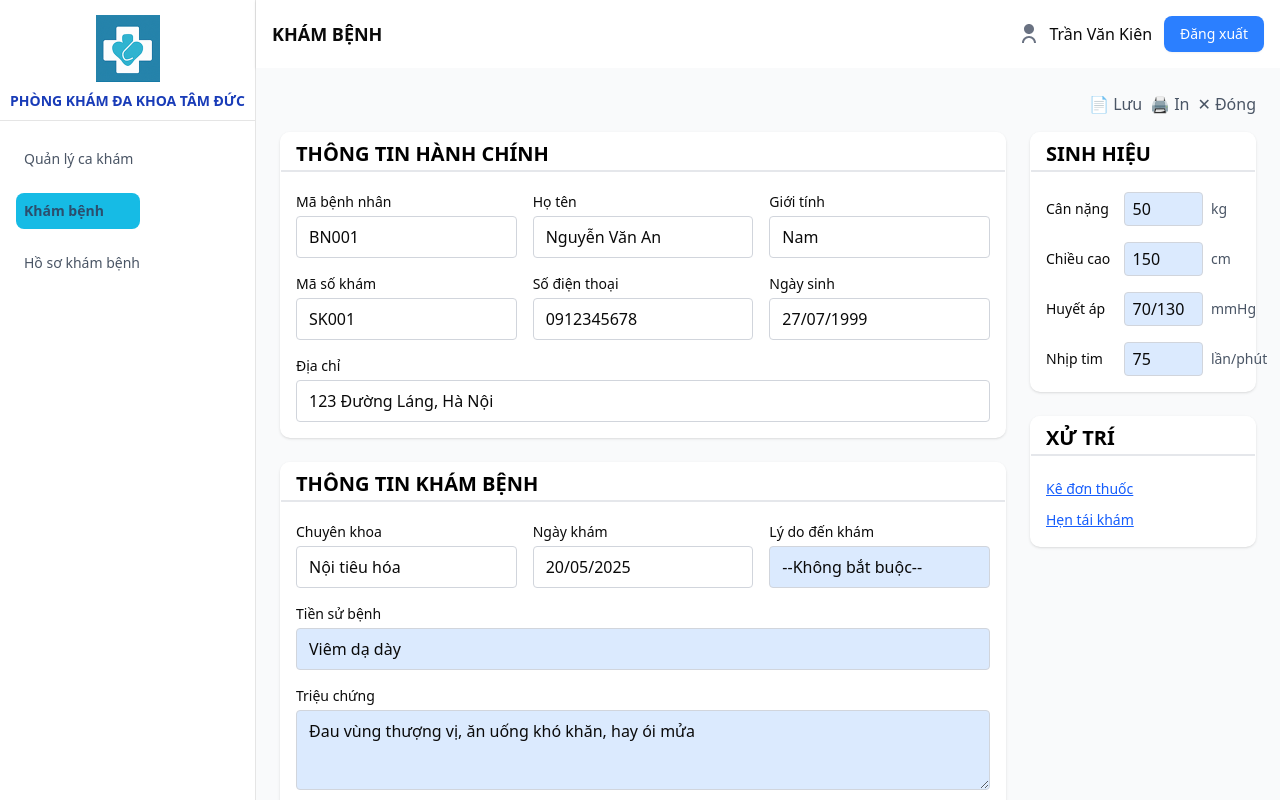
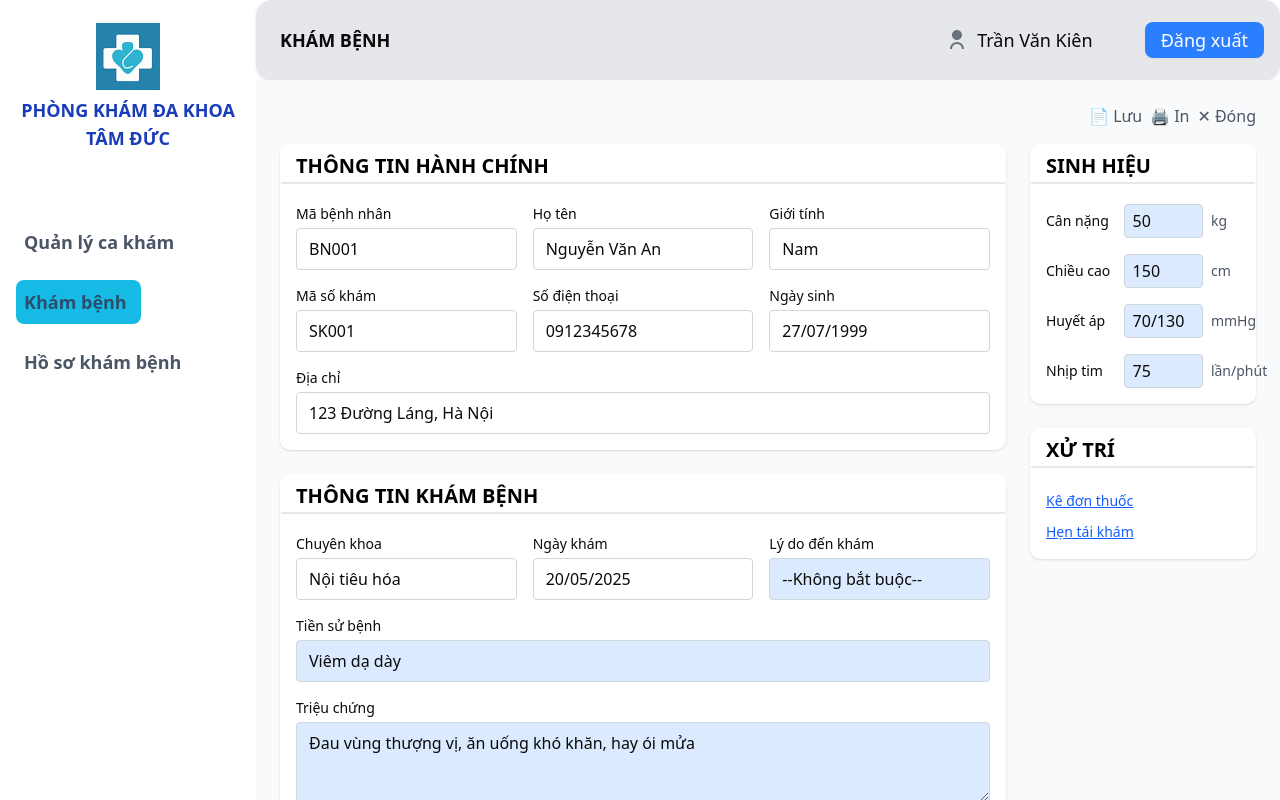
Before and after one commit to Jiro461/Dentist, a React (Vite) app: page /medical-record in a window 1280 px wide. Shown: the top 800 px of the page. Built offline with nearby package versions, Linux system fonts and the light colour scheme; the HTML template or start-up script is replaced by a standard one.

Commit message:
fix filter 2

```diff
--- a/src/components/Header.tsx
+++ b/src/components/Header.tsx
@@ -2,10 +2,10 @@ import { Button } from "./ui/button"
 
 export default function Header() {
   return (
-    <header className="flex justify-between items-center bg-white p-4 shadow-sm">
-      <h2 className="text-lg font-semibold">KHÁM BỆNH</h2>
+    <header className="flex justify-between items-center bg-gray-200 p-4 shadow-sm rounded-2xl h-20 gap-2">
+      <h2 className="text-lg font-semibold px-2">KHÁM BỆNH</h2>
       <div className="flex items-center gap-3">
-        <div className="flex items-center gap-2">
+        <div className="flex items-center gap-2 text-lg">
           <svg
             xmlns="http://www.w3.org/2000/svg"
             fill="currentColor"
@@ -14,9 +14,9 @@ export default function Header() {
           >
             <path d="M12 12c2.761 0 5-2.239 5-5s-2.239-5-5-5-5 2.239-5 5 2.239 5 5 5zm0 2c-3.866 0-7 3.134-7 7h2c0-2.761 2.239-5 5-5s5 2.239 5 5h2c0-3.866-3.134-7-7-7z" />
           </svg>
-          <span>Trần Văn Kiên</span>
+          <span >Trần Văn Kiên</span>
         </div>
-        <Button className="bg-blue-500 hover:bg-blue-600 text-white">Đăng xuất</Button>
+        <Button className="bg-blue-500 hover:bg-blue-600 text-white text-lg ml-10">Đăng xuất</Button>
       </div>
     </header>
   )
--- a/src/components/Sidebar.tsx
+++ b/src/components/Sidebar.tsx
@@ -1,19 +1,19 @@
 export default function Sidebar() {
     return (
-      <aside className="w-64 bg-white border-r">
-        <div className="w-full border-b pb-2">
+      <aside className="w-64 bg-white rounded-md">
+        <div className="w-full p-2 pb-2">
           <div className="flex items-center justify-center pt-4">
             <div className="w-16 h-16 bg-blue-600 rounded-md flex items-center justify-center">
               <img src="/avatar.png"/>
                 <path strokeLinecap="round" strokeLinejoin="round" strokeWidth={2} d="M12 6v6m0 0v6m0-6h6m-6 0H6" />
             </div>
           </div>
-          <div className="text-center mt-2">
-            <span className="font-bold text-blue-800 text-sm">PHÒNG KHÁM ĐA KHOA TÂM ĐỨC</span>
+          <div className="text-center text-lg mt-2 flex flex-wrap">
+            <span className="font-bold text-blue-800 text-lg">PHÒNG KHÁM ĐA KHOA TÂM ĐỨC</span>
           </div>
         </div>
-        <nav className="mt-4">
-          <ul className="text-sm">
+        <nav className="mt-4 pt-10">
+          <ul className="text-lg font-bold">
             <li className="px-6 py-3 text-gray-600 hover:bg-gray-100">Quản lý ca khám</li>
             <li className="px-6 py-3">
                 <div className="bg-[#16bbe5] text-[#2c4e6d] rounded-md py-2 pl-2 -ml-2 w-[60%] font-semibold flex items-center gap-2">
```
Also changed, not shown: src/ClinicDashboard.tsx (+101 -46 lines).
